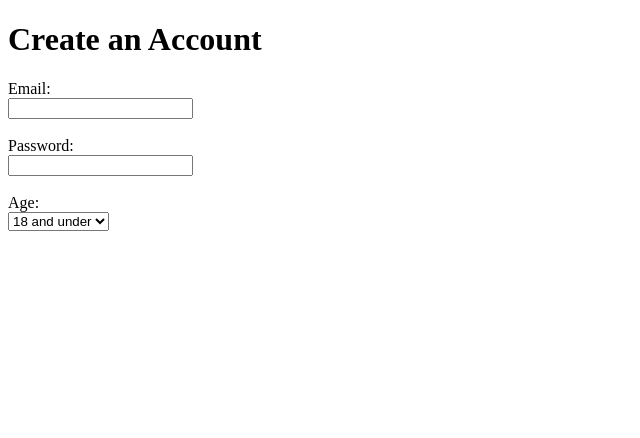
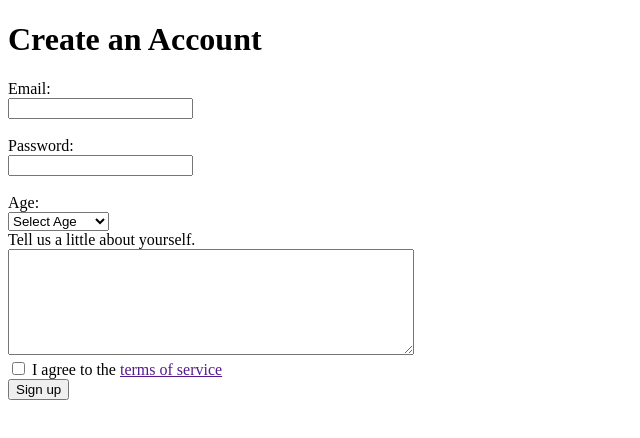
Before and after one commit to Aashiq420/htmlnocss, a plain HTML site: page task2_form.html in a window 1280 px wide. Shown: the whole page, without its empty margins (0-640 px from the left). Drawn offline with Linux system fonts and the light colour scheme.

Commit message:
added textarea and checkbox

```diff
--- a/task2_form.html
+++ b/task2_form.html
@@ -14,7 +14,7 @@
 
       <label for="age">Age:</label><br />
       <select name="age" id="age">
-        <option value="" disabled>Select Age</option>
+        <option value="select age" selected>Select Age</option>
         <option value="18 and under">18 and under</option>
         <option value="18 to 25">18 to 25</option>
         <option value="25 to 35">25 to 35</option>
@@ -22,6 +22,24 @@
         <option value="45 to 55">45 to 55</option>
         <option value="55 and older">55 and older</option>
       </select>
+      <br />
+      <label for="about">Tell us a little about yourself.</label><br />
+      <textarea
+        name="tell us about yourself"
+        id="about"
+        style="height: 100px; width: 400px"
+      >
+      </textarea
+      ><br />
+      <input
+        type="checkbox"
+        id="agree to terms"
+        name="agree to terms"
+        required
+      />
+      <label for="agree to terms"> I agree to the </label>
+      <a href="">terms of service</a><br />
+      <input type="submit" value="Sign up" />
     </form>
   </body>
 </html>
```
